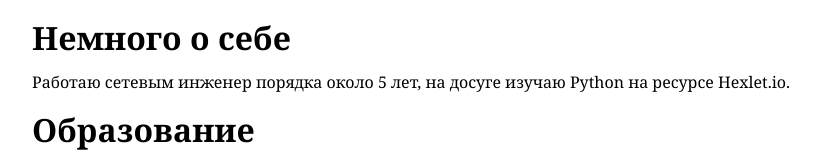
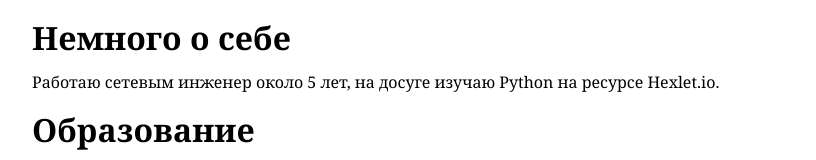
Before and after one commit to Persimmonboy/persimmonboy.github.io, a plain HTML site: page index.html in a window 1280 px wide. Shown: the part 158-318 px from the top of the page, without its empty margins (208-1024 px from the left). Drawn offline with Linux system fonts and the light colour scheme.

Commit message:
Update index.html

```diff
--- a/index.html
+++ b/index.html
@@ -21,7 +21,7 @@
     <div id="main">
 	    <h2>Немного о себе</h2>
         <p>
-        Работаю сетевым инженер порядка около 5 лет, на досуге изучаю Python на ресурсе Hexlet.io.
+        Работаю сетевым инженер около 5 лет, на досуге изучаю Python на ресурсе Hexlet.io.
       </p>
         <h2>Образование</h2>
           <h3>КНИТУ-КАИ им. А.Н. Туполева</h3>
```
